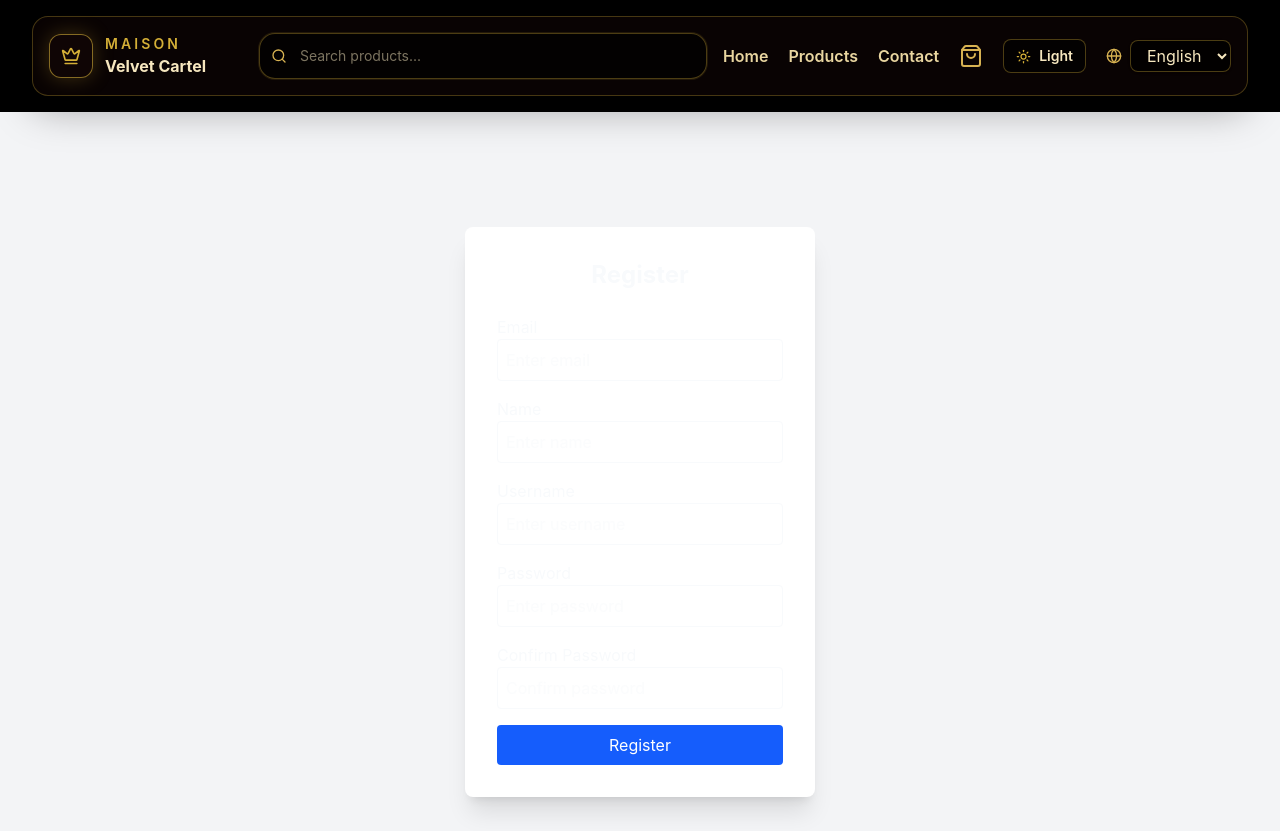
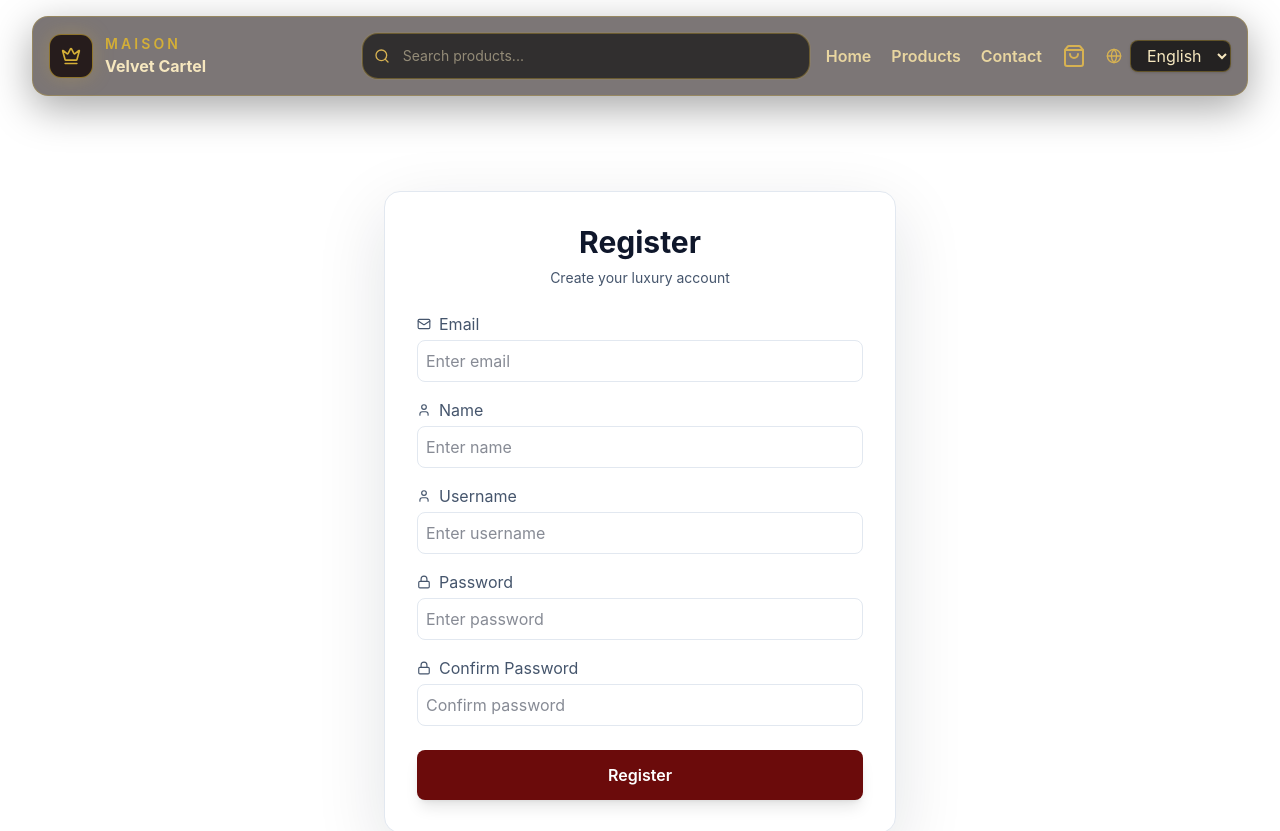
Before and after one commit to abdoali2000/react-ecommerce-store, a React (Vite) app: page / in a window 1280 px wide. Shown: the top 831 px of the page. Built offline with nearby package versions, Linux system fonts and the light colour scheme.

Commit message:
fear: remove dark mode

```diff
--- a/index.html
+++ b/index.html
@@ -4,7 +4,7 @@
     <meta charset="UTF-8" />
     <link rel="icon" type="image/svg+xml" href="/vite.svg" />
     <meta name="viewport" content="width=device-width, initial-scale=1.0" />
-    <title>vite-project</title>
+    <title>Maison Velvet Cartel</title>
   </head>
   <body>
     <div id="root"></div>
--- a/src/App.jsx
+++ b/src/App.jsx
@@ -22,11 +22,17 @@ function App() {
     document.documentElement.classList.toggle("dark", isDarkMode);
   }, [isDarkMode]);
 
+  // Apply dark class immediately on component mount if dark mode is enabled
+  useEffect(() => {
+    if (isDarkMode) {
+      document.documentElement.classList.add("dark");
+    }
+  }, []);
+
   return (
     <div
       dir={language === "ar" ? "rtl" : "ltr"}
-      className="font-sans min-h-screen transition-colors"
-      style={{ backgroundColor: "var(--bg-color)", color: "var(--text-color)" }}
+      className="font-sans min-h-screen transition-colors bg-white dark:bg-[#000000] text-slate-900 dark:text-[#f6e7bf]"
     >
       <HeaderContainer />
 
--- a/src/components/header/HeaderContainer.jsx
+++ b/src/components/header/HeaderContainer.jsx
@@ -128,14 +128,14 @@ function HeaderContainer() {
               )}
             </div>
 
-            <button
+            {/* <button
               type="button"
               onClick={() => dispatch(toggleTheme())}
               className={`inline-flex items-center gap-2 rounded-lg px-3 py-1.5 text-sm font-semibold transition ${isDarkMode ? "border border-[#D4AF37]/35 bg-black/60 text-[#f6e7bf] hover:bg-[#1a0808]" : "border border-[#4a0404]/20 bg-white text-[#4a0404] hover:bg-[#f9f4f4]"}`}
             >
               {isDarkMode ? <Sun size={15} className="text-[#D4AF37]" /> : <Moon size={15} className="text-[#4a0404]" />}
               {isDarkMode ? (language === "ar" ? "الوضع الفاتح" : "Light") : (language === "ar" ? "الوضع الداكن" : "Dark")}
-            </button>
+            </button> */}
 
             <div className="flex items-center gap-2">
               <Globe size={16} className={isDarkMode ? "text-[#d7b252]" : "text-[#4a0404]"} />
--- a/src/pages/contact-page/ContactPage.jsx
+++ b/src/pages/contact-page/ContactPage.jsx
@@ -37,7 +37,7 @@ function ContactPage() {
         validationSchema={validationSchema}
         onSubmit={handleSubmit}
       >
-        <Form className="w-full max-w-lg rounded-2xl border border-slate-200 bg-slate-50 p-8 shadow-[0_22px_70px_rgba(15,23,42,0.12)] dark:border-[#D4AF37]/20 dark:bg-[#0a0a0a] dark:shadow-[0_22px_70px_rgba(0,0,0,0.7)]">
+        <Form className="w-full max-w-lg rounded-2xl border border-slate-200 bg-white p-8 shadow-[0_22px_70px_rgba(15,23,42,0.12)] dark:border-[#D4AF37]/20 dark:bg-[#0a0a0a] dark:shadow-[0_22px_70px_rgba(0,0,0,0.7)]">
           <motion.h2
             initial={{ opacity: 0, y: 14 }}
             animate={{ opacity: 1, y: 0 }}
--- a/src/pages/home-page/HomePage.jsx
+++ b/src/pages/home-page/HomePage.jsx
@@ -71,9 +71,9 @@ function HomePage() {
   }, [])
 
   return (
-    <div className="min-h-screen px-6 py-10 sm:px-10" style={{ backgroundColor: "var(--bg-color)", color: "var(--text-color)" }}>
+    <div className="min-h-screen px-6 py-10 sm:px-10 bg-white dark:bg-[#000000]">
       <div className="mx-auto max-w-7xl">
-        <section className="relative h-[70vh] min-h-[440px] overflow-hidden rounded-3xl border shadow-[0_24px_80px_rgba(15,23,42,0.2)]" style={{ borderColor: "var(--card-border)", boxShadow: "0 24px 80px var(--card-shadow)" }}>
+        <section className="relative h-[70vh] min-h-[440px] overflow-hidden rounded-3xl border border-slate-200 dark:border-[#D4AF37]/20 shadow-[0_24px_80px_rgba(15,23,42,0.2)] dark:shadow-[0_24px_80px_rgba(0,0,0,0.6)]">
           <AnimatePresence mode="wait">
             <motion.img
               key={heroSlides[activeSlide].id}
--- a/src/pages/home-page/components/CategoryCards.jsx
+++ b/src/pages/home-page/components/CategoryCards.jsx
@@ -39,7 +39,7 @@ function CategoryCards() {
             viewport={{ once: true }}
             transition={{ duration: 0.4, delay: index * 0.08 }}
             whileHover={{ y: -6, scale: 1.01 }}
-            className="rounded-2xl border border-slate-200 bg-slate-50 p-6 shadow-[0_18px_40px_rgba(15,23,42,0.08)] backdrop-blur-md dark:border-[#D4AF37]/20 dark:bg-[#0a0a0a] dark:shadow-[0_18px_40px_rgba(0,0,0,0.55)]"
+            className="rounded-2xl border border-slate-200 bg-white p-6 shadow-[0_18px_40px_rgba(15,23,42,0.08)] backdrop-blur-md dark:border-[#D4AF37]/20 dark:bg-[#0a0a0a] dark:shadow-[0_18px_40px_rgba(0,0,0,0.55)]"
           >
             <p className="flex items-center gap-2 text-xs font-semibold uppercase tracking-wider text-[#6b0b0b] dark:text-[#D4AF37]">
               <Sparkles size={12} />
--- a/src/pages/home-page/components/FeaturedSlider.jsx
+++ b/src/pages/home-page/components/FeaturedSlider.jsx
@@ -54,7 +54,7 @@ function FeaturedSlider() {
       {isLoading ? (
         <div className="grid gap-5 sm:grid-cols-2 lg:grid-cols-4">
           {Array.from({ length: 4 }).map((_, index) => (
-            <div key={`featured-skeleton-${index}`} className="rounded-2xl border border-slate-200 bg-slate-50 p-5 animate-pulse dark:border-[#D4AF37]/20 dark:bg-[#0a0a0a]">
+            <div key={`featured-skeleton-${index}`} className="rounded-2xl border border-slate-200 bg-white p-5 animate-pulse dark:border-[#D4AF37]/20 dark:bg-[#0a0a0a]">
               <div className="h-44 rounded-xl bg-slate-200 dark:bg-[#1a1a1a]" />
               <div className="mt-4 h-4 w-2/5 rounded bg-slate-200 dark:bg-[#1a1a1a]" />
               <div className="mt-3 h-5 rounded bg-slate-200 dark:bg-[#1a1a1a]" />
@@ -73,7 +73,7 @@ function FeaturedSlider() {
                 viewport={{ once: true }}
                 transition={{ duration: 0.4, delay: index * 0.07 }}
                 whileHover={{ y: -6 }}
-                className="overflow-hidden rounded-2xl border border-slate-200 bg-slate-50 p-4 shadow-[0_18px_40px_rgba(15,23,42,0.08)] dark:border-[#D4AF37]/20 dark:bg-[#0a0a0a] dark:shadow-[0_18px_40px_rgba(0,0,0,0.55)]"
+                className="overflow-hidden rounded-2xl border border-slate-200 bg-white p-4 shadow-[0_18px_40px_rgba(15,23,42,0.08)] dark:border-[#D4AF37]/20 dark:bg-[#0a0a0a] dark:shadow-[0_18px_40px_rgba(0,0,0,0.55)]"
               >
                 <img
                   src={item.thumbnail}
--- a/src/pages/login-page/RegisterPage.jsx
+++ b/src/pages/login-page/RegisterPage.jsx
@@ -3,10 +3,15 @@ import { Field, Form, Formik, ErrorMessage } from "formik";
 import * as Yup from "yup";
 import { AuthContext } from "../../context/AuthContext";
 import { useNavigate } from "react-router-dom";
+import { motion } from "framer-motion";
+import { Mail, User, Lock } from "lucide-react";
+import { useSelector } from "react-redux";
 
 function RegisterPage() {
   const navigate = useNavigate();
   const { setUSer } = useContext(AuthContext);
+  const themeMode = useSelector((state) => state.theme.mode);
+  const isDarkMode = themeMode === "dark";
 
   const initialValues = {
     email: "",
@@ -40,77 +45,139 @@ function RegisterPage() {
   };
 
   return (
-    <div className="flex justify-center items-center min-h-screen bg-gray-100">
+    <div className="flex justify-center items-center min-h-screen bg-white dark:bg-black px-4 py-10">
       <Formik
         initialValues={initialValues}
         validationSchema={validationSchema}
         onSubmit={handleSubmit}
       >
-        <Form className="bg-white p-8 rounded-lg shadow-xl w-[350px]">
-          <h2 className="text-2xl font-bold mb-6 text-center">Register</h2>
+        <motion.div
+          initial={{ opacity: 0, y: 20 }}
+          animate={{ opacity: 1, y: 0 }}
+          transition={{ duration: 0.5 }}
+          className="w-full max-w-lg"
+        >
+          <Form className="rounded-2xl border border-slate-200 bg-white p-8 shadow-[0_22px_70px_rgba(15,23,42,0.12)] dark:border-[#D4AF37]/20 dark:bg-[#0a0a0a] dark:shadow-[0_22px_70px_rgba(0,0,0,0.7)]">
+            <motion.h2
+              initial={{ opacity: 0, y: 10 }}
+              animate={{ opacity: 1, y: 0 }}
+              transition={{ duration: 0.35, delay: 0.05 }}
+              className="mb-2 text-center text-3xl font-bold text-slate-900 dark:text-[#f6e7bf]"
+            >
+              Register
+            </motion.h2>
+            <motion.p
+              initial={{ opacity: 0 }}
+              animate={{ opacity: 1 }}
+              transition={{ duration: 0.35, delay: 0.1 }}
+              className="mb-6 text-center text-sm text-slate-600 dark:text-[#d6c59b]"
+            >
+              Create your luxury account
+            </motion.p>
 
-          <div className="flex flex-col mb-4">
-            <label>Email</label>
+            <motion.div
+              initial={{ opacity: 0, y: 10 }}
+              animate={{ opacity: 1, y: 0 }}
+              transition={{ duration: 0.35, delay: 0.15 }}
+              className="mb-4 flex flex-col"
+            >
+              <label className="mb-1 flex items-center gap-2 text-slate-600 dark:text-[#d6c59b]">
+                <Mail size={14} /> Email
+              </label>
               <Field
                 name="email"
                 type="email"
-              className="border p-2 rounded"
+                className="rounded-lg border border-slate-200 bg-white p-2 text-slate-900 outline-none focus:border-[#6b0b0b] dark:border-[#D4AF37]/20 dark:bg-[#0a0a0a] dark:text-[#f6e7bf] dark:focus:border-[#D4AF37]"
                 placeholder="Enter email"
               />
               <ErrorMessage name="email" component="div" className="text-red-500 text-sm"/>
-          </div>
+            </motion.div>
 
-          <div className="flex flex-col mb-4">
-            <label htmlFor="name" >Name</label>
+            <motion.div
+              initial={{ opacity: 0, y: 10 }}
+              animate={{ opacity: 1, y: 0 }}
+              transition={{ duration: 0.35, delay: 0.2 }}
+              className="mb-4 flex flex-col"
+            >
+              <label htmlFor="name" className="mb-1 flex items-center gap-2 text-slate-600 dark:text-[#d6c59b]">
+                <User size={14} /> Name
+              </label>
               <Field
                 name="name"
                 type="text"
-              className="border p-2 rounded"
+                className="rounded-lg border border-slate-200 bg-white p-2 text-slate-900 outline-none focus:border-[#6b0b0b] dark:border-[#D4AF37]/20 dark:bg-[#0a0a0a] dark:text-[#f6e7bf] dark:focus:border-[#D4AF37]"
                 placeholder="Enter name"
               />
               <ErrorMessage name="name" component="div" className="text-red-500 text-sm"/>
-          </div>
+            </motion.div>
 
-          <div className="flex flex-col mb-4">
-            <label htmlFor="username">Username</label>
+            <motion.div
+              initial={{ opacity: 0, y: 10 }}
+              animate={{ opacity: 1, y: 0 }}
+              transition={{ duration: 0.35, delay: 0.25 }}
+              className="mb-4 flex flex-col"
+            >
+              <label htmlFor="username" className="mb-1 flex items-center gap-2 text-slate-600 dark:text-[#d6c59b]">
+                <User size={14} /> Username
+              </label>
               <Field
                 name="username"
                 type="text"
-              className="border p-2 rounded"
+                className="rounded-lg border border-slate-200 bg-white p-2 text-slate-900 outline-none focus:border-[#6b0b0b] dark:border-[#D4AF37]/20 dark:bg-[#0a0a0a] dark:text-[#f6e7bf] dark:focus:border-[#D4AF37]"
                 placeholder="Enter username"
               />
               <ErrorMessage name="username" component="div" className="text-red-500 text-sm"/>
-          </div>
+            </motion.div>
 
-          <div className="flex flex-col mb-4">
-            <label htmlFor="password">Password</label>
+            <motion.div
+              initial={{ opacity: 0, y: 10 }}
+              animate={{ opacity: 1, y: 0 }}
+              transition={{ duration: 0.35, delay: 0.3 }}
+              className="mb-4 flex flex-col"
+            >
+              <label htmlFor="password" className="mb-1 flex items-center gap-2 text-slate-600 dark:text-[#d6c59b]">
+                <Lock size={14} /> Password
+              </label>
               <Field
                 name="password"
                 type="password"
-              className="border p-2 rounded"
+                className="rounded-lg border border-slate-200 bg-white p-2 text-slate-900 outline-none focus:border-[#6b0b0b] dark:border-[#D4AF37]/20 dark:bg-[#0a0a0a] dark:text-[#f6e7bf] dark:focus:border-[#D4AF37]"
                 placeholder="Enter password"
               />
               <ErrorMessage name="password" component="div" className="text-red-500 text-sm"/>
-          </div>
+            </motion.div>
 
-          <div className="flex flex-col mb-4">
-            <label htmlFor="confirmPassword">Confirm Password</label>
+            <motion.div
+              initial={{ opacity: 0, y: 10 }}
+              animate={{ opacity: 1, y: 0 }}
+              transition={{ duration: 0.35, delay: 0.35 }}
+              className="mb-6 flex flex-col"
+            >
+              <label htmlFor="confirmPassword" className="mb-1 flex items-center gap-2 text-slate-600 dark:text-[#d6c59b]">
+                <Lock size={14} /> Confirm Password
+              </label>
               <Field
                 name="confirmPassword"
                 type="password"
-              className="border p-2 rounded"
+                className="rounded-lg border border-slate-200 bg-white p-2 text-slate-900 outline-none focus:border-[#6b0b0b] dark:border-[#D4AF37]/20 dark:bg-[#0a0a0a] dark:text-[#f6e7bf] dark:focus:border-[#D4AF37]"
                 placeholder="Confirm password"
               />
               <ErrorMessage name="confirmPassword" component="div" className="text-red-500 text-sm"/>
-          </div>
+            </motion.div>
 
-          <button
+            <motion.button
+              initial={{ opacity: 0, y: 10 }}
+              animate={{ opacity: 1, y: 0 }}
+              transition={{ duration: 0.35, delay: 0.4 }}
+              whileHover={{ scale: 1.02 }}
+              whileTap={{ scale: 0.98 }}
               type="submit"
-            className="bg-blue-600 w-full text-white py-2 rounded hover:bg-blue-700 transition"
+              className="w-full rounded-lg border border-[#6b0b0b]/30 bg-[#6b0b0b] py-3 font-semibold text-white shadow-lg transition hover:bg-[#7b1111] dark:border-[#D4AF37]/30 dark:bg-[#4a0404] dark:text-[#f6e7bf] dark:hover:bg-[#5d0d0d]"
             >
               Register
-          </button>
+            </motion.button>
           </Form>
+        </motion.div>
       </Formik>
     </div>
   );
--- a/src/pages/product-details/ProductDetails.jsx
+++ b/src/pages/product-details/ProductDetails.jsx
@@ -29,7 +29,7 @@ function ProductDetails() {
 
   return (
     <div className="min-h-screen bg-white px-6 py-10 text-slate-900 dark:bg-black dark:text-[#f6e7bf] sm:px-10">
-      <div className="mx-auto flex max-w-7xl flex-col gap-10 rounded-3xl border border-slate-200 bg-slate-50 p-6 shadow-[0_30px_80px_rgba(15,23,42,0.15)] backdrop-blur-xl dark:border-[#D4AF37]/20 dark:bg-[#0a0a0a] dark:shadow-[0_30px_80px_rgba(0,0,0,0.8)] md:flex-row md:p-10">
+      <div className="mx-auto flex max-w-7xl flex-col gap-10 rounded-3xl border border-slate-200 bg-white p-6 shadow-[0_30px_80px_rgba(15,23,42,0.15)] backdrop-blur-xl dark:border-[#D4AF37]/20 dark:bg-[#0a0a0a] dark:shadow-[0_30px_80px_rgba(0,0,0,0.8)] md:flex-row md:p-10">
         <motion.div
           initial={{ opacity: 0, x: -40 }}
           animate={{ opacity: 1, x: 0 }}
```
Also changed, not shown: src/pages/cart-page/CartPage.jsx (+11 -21 lines), src/pages/products-page/ProductsPage.jsx (+13 -20 lines). Lines whose indentation alone changed are shown as unchanged.
